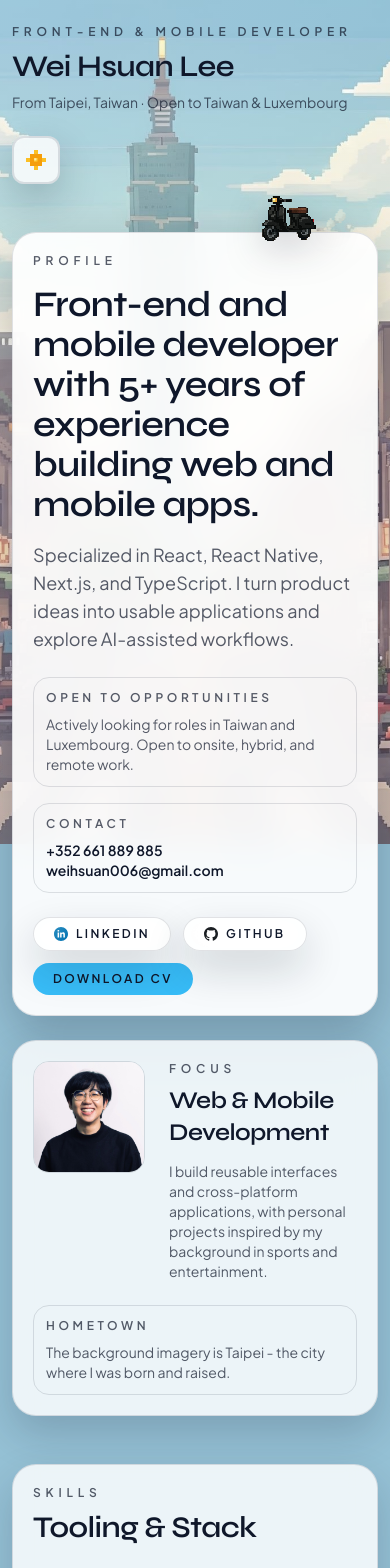
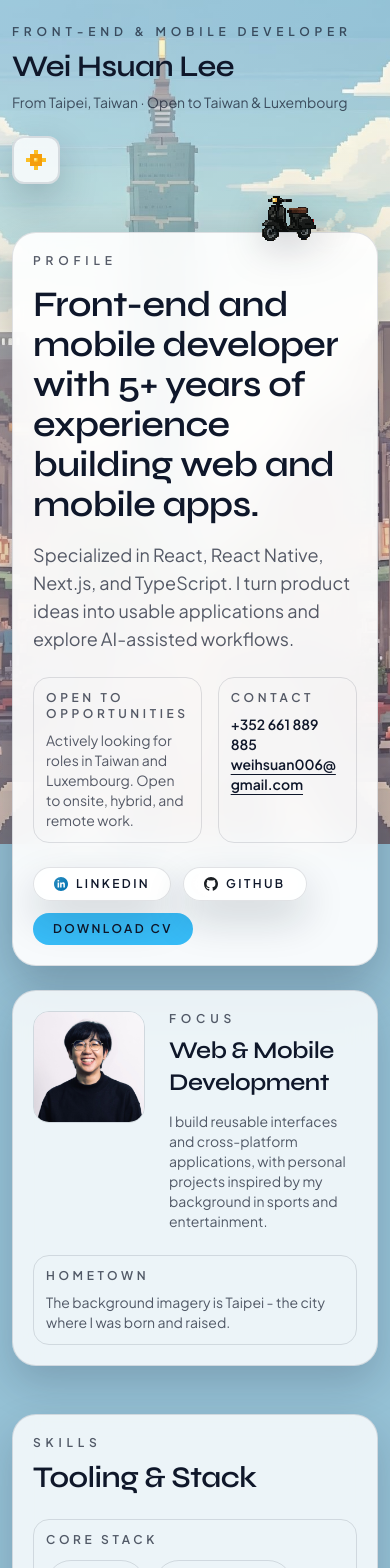
Before and after one commit to weihsuanlee/portfolio, a Next.js app: page / in a window 390 px wide. Shown: the top 1568 px of the page. Built offline with nearby package versions, Linux system fonts and the light colour scheme.

Commit message:
Use cover for project images and link contact email

```diff
--- a/src/app/page.tsx
+++ b/src/app/page.tsx
@@ -128,7 +128,12 @@
               <div className="flex-1 rounded-2xl border border-[color:var(--surface-border)] p-3 sm:p-5">
                 <p className="text-xs font-semibold uppercase tracking-[0.3em] text-muted">{cv.hero.contact.label}</p>
                 <p className="mt-2 text-sm font-semibold">{cv.hero.contact.phone}</p>
-                <p className="text-sm font-semibold">{cv.hero.contact.email}</p>
+                <a
+                  href={`mailto:${cv.hero.contact.email}`}
+                  className="block break-all text-sm font-semibold underline underline-offset-4 hover:opacity-70"
+                >
+                  {cv.hero.contact.email}
+                </a>
               </div>
             </div>
             <div className="mt-6 flex flex-wrap gap-3">
@@ -316,7 +321,7 @@
                     alt={`${project.title} screenshot`}
                     width={640}
                     height={360}
-                    className={`h-56 w-full sm:h-64 ${project.imageFit === "contain" ? "object-contain" : "object-cover object-top"}`}
+                    className="h-56 w-full object-cover object-top sm:h-64"
                   />
                 </div>
               )}
--- a/src/data/cv.json
+++ b/src/data/cv.json
@@ -177,7 +177,6 @@
       "demo": "https://tete-tennis.com/",
       "demoLabel": "Website",
       "image": "/tete.png",
-      "imageFit": "contain",
       "summary": "A personal tennis journal that helps club players record matches and practices, remember opponents, and track their progress. Available on iOS and Android, with download links on the website.",
       "points": [
         "Independently developed and published a cross-platform mobile app using React Native and Expo, from concept and UX design to store publication and its public website.",
```
